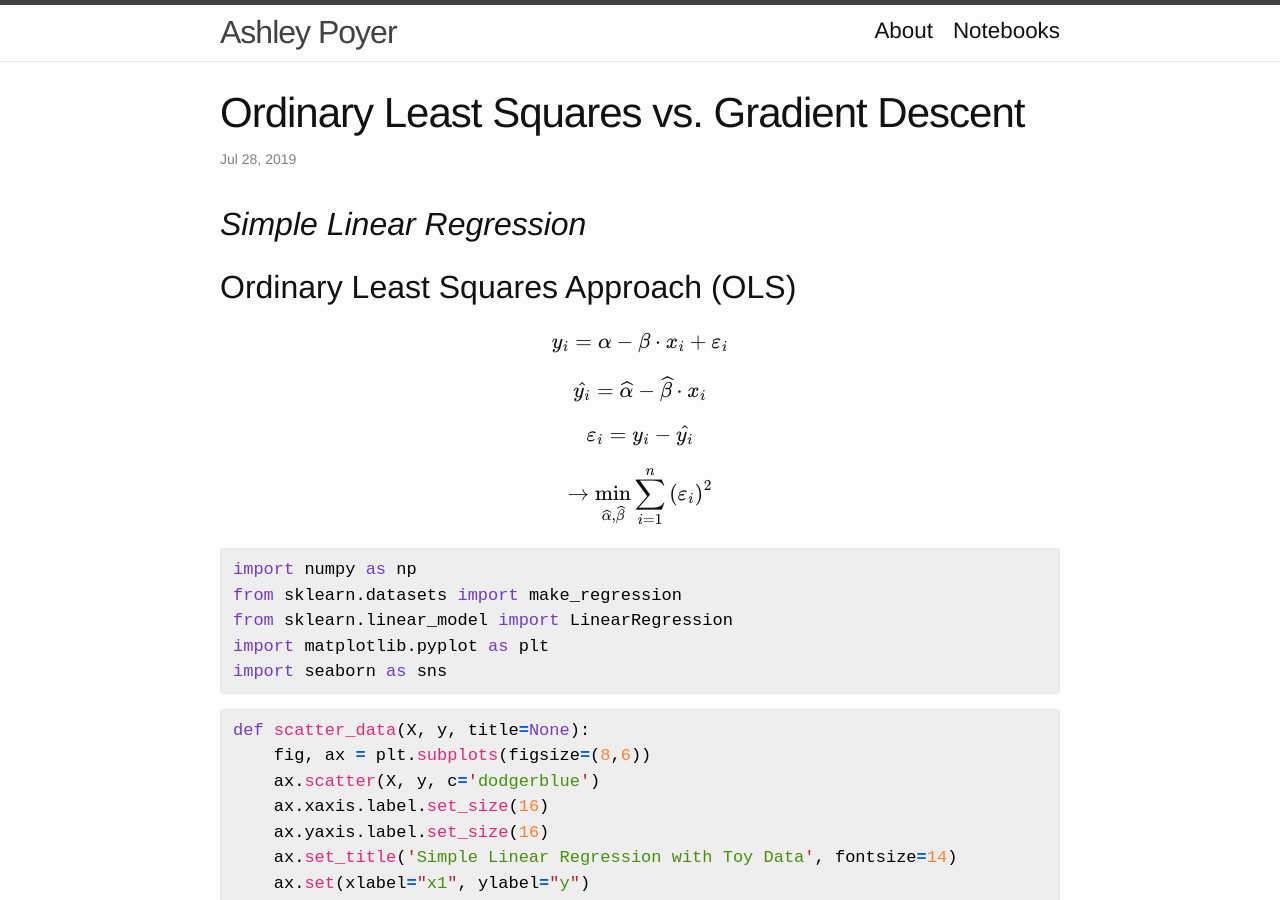
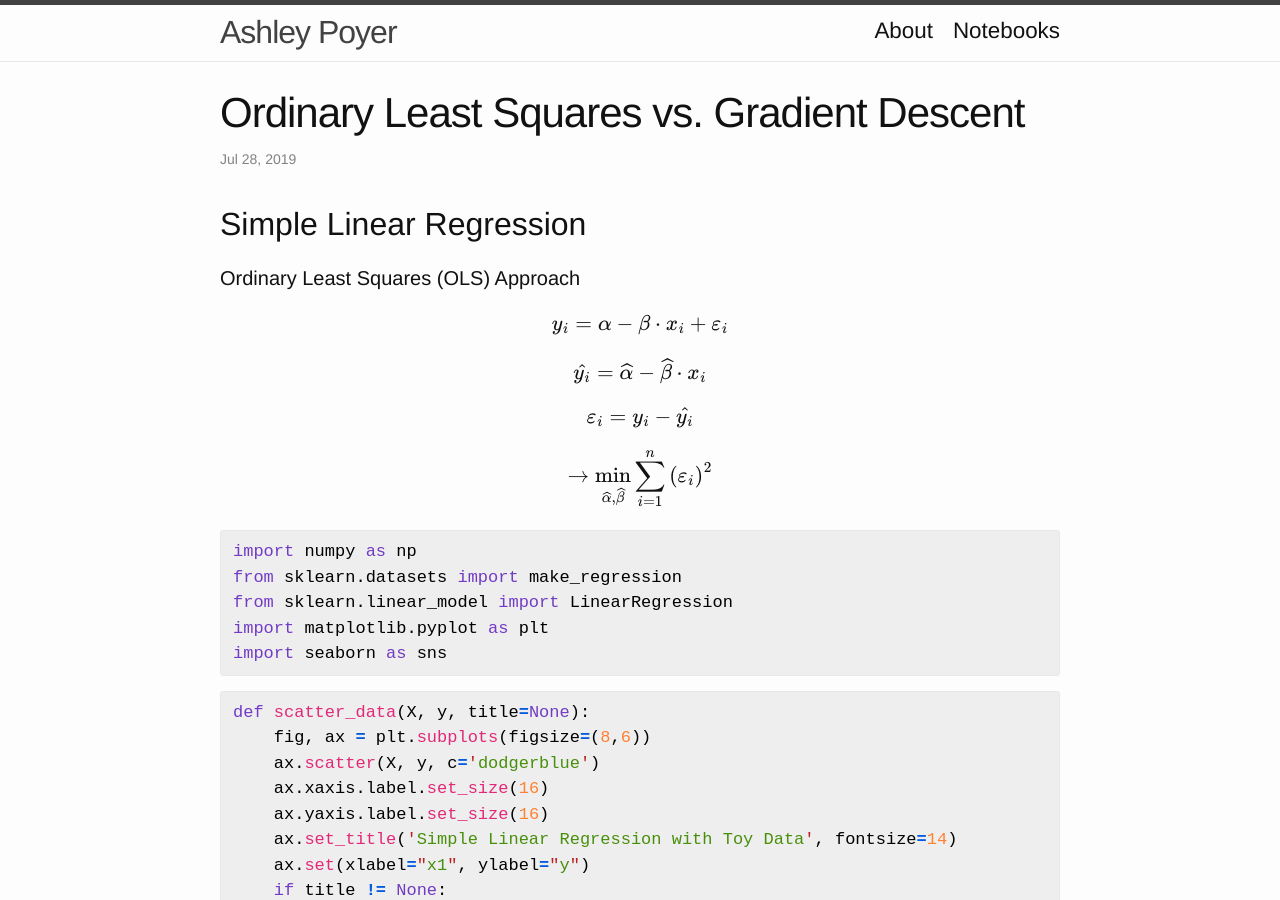
Before and after one commit to ashleypoyer/ashleypoyer.github.io, a Jekyll site: the page built from _posts/2019-07-28-OLS_vs_GD.md, in a window 1280 px wide and 900 px high. Built offline with Jekyll 4.4.1, drawn with Linux system fonts in a browser that asks for light colours; formulas are drawn with MathJax 3; some of the changed text lies outside the part shown.

Commit message:
added description

```diff
--- a/_posts/2019-07-28-OLS_vs_GD.md
+++ b/_posts/2019-07-28-OLS_vs_GD.md
@@ -3,7 +3,7 @@ layout: post
 title:  "Ordinary Least Squares vs. Gradient Descent"
 mathjax: true
 date:   2019-07-28
-description: description here.
+description: Implementing Ordinary Least Squares (OLS) and Gradient Descent (GD) from scratch on a simple linear regression problem. Model evaluation, convergence of GD, and visualizing the effect of changing the learning rate (alpha).
 categories: [Machine Learning]
 ---
 
@@ -35,9 +35,9 @@ img[alt=norm] { width: 1000px; display: block; margin: 0 auto;}
 
 <script src="https://cdnjs.cloudflare.com/ajax/libs/mathjax/2.7.0/MathJax.js?config=TeX-AMS-MML_HTMLorMML" type="text/javascript"></script>
 
-## <i> Simple Linear Regression </i>
+## Simple Linear Regression
 
-## Ordinary Least Squares Approach (OLS)
+#### Ordinary Least Squares (OLS) Approach
 
 
 $$y_{i} = \alpha - \beta \cdot x_{i} + \varepsilon_{i}$$
@@ -165,7 +165,7 @@ print("Mean Squared Error: {:.4f}".format(lr_mse))
 <p class="code"> Mean Squared Error: 1.0823 </p>
 
 
-### Linear Regression using the Normal Equation
+## Linear Regression using the Normal Equation
 
 
 More generally, we can write a linear model in the form:
@@ -266,9 +266,9 @@ ax.legend()
 ![png]({{ "/images/OLSvsGD_27_1.png" }})
 
 
-##  Simple Linear Regression
+###  Gradient Descent Approach (Batch GD)
 
-####  Gradient Descent Approach (Batch GD)
+<br>
 
 $$
 \begin{align*}
@@ -293,7 +293,7 @@ $$\theta_{0}^{(i+1)} = \theta_{0}^{(i)} + \alpha\frac{\partial}{\partial\theta_{
 
 $$\theta_{1}^{(i+1)} = \theta_{1}^{(i)} + \alpha\frac{\partial}{\partial\theta_{1}}J(\theta^{(i)})$$
 
-#### Repeat until convergence:
+> #### Repeat until convergence:
 
 
 $$\theta_{0}^{(i+1)} = \theta_{0}^{(i)} + \alpha \sum_{k=1}^{n}(\theta_{0}^{(i)} + \theta_{1}^{(i)}x_{k} - y_{k})$$
```
